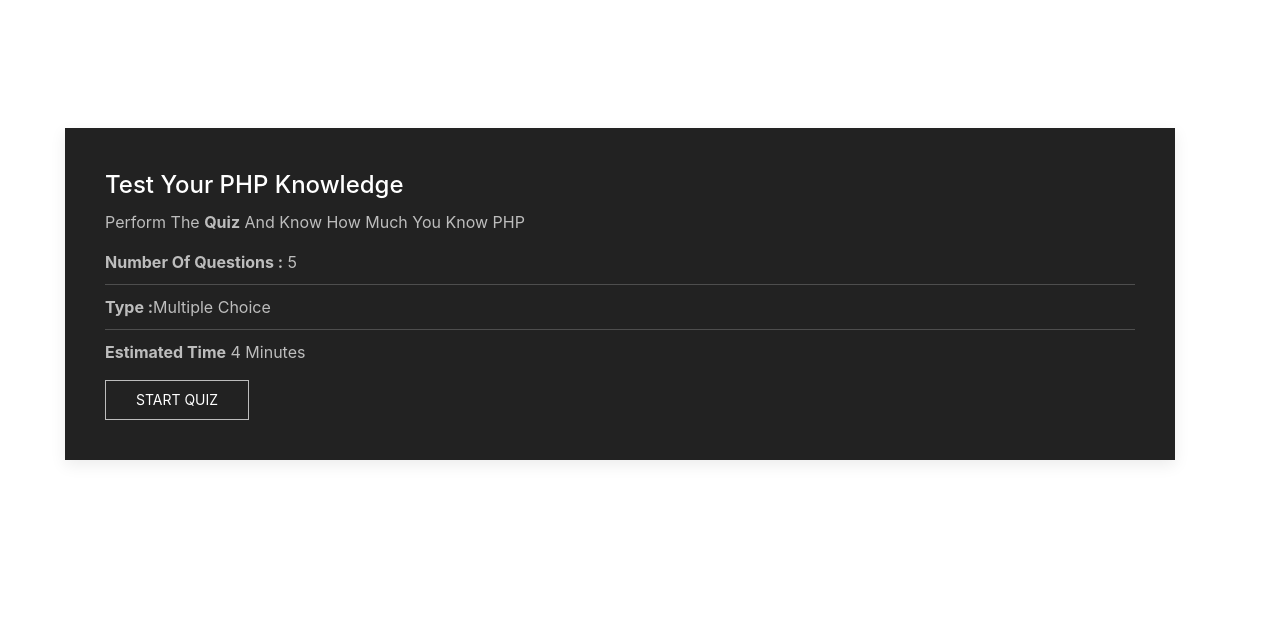
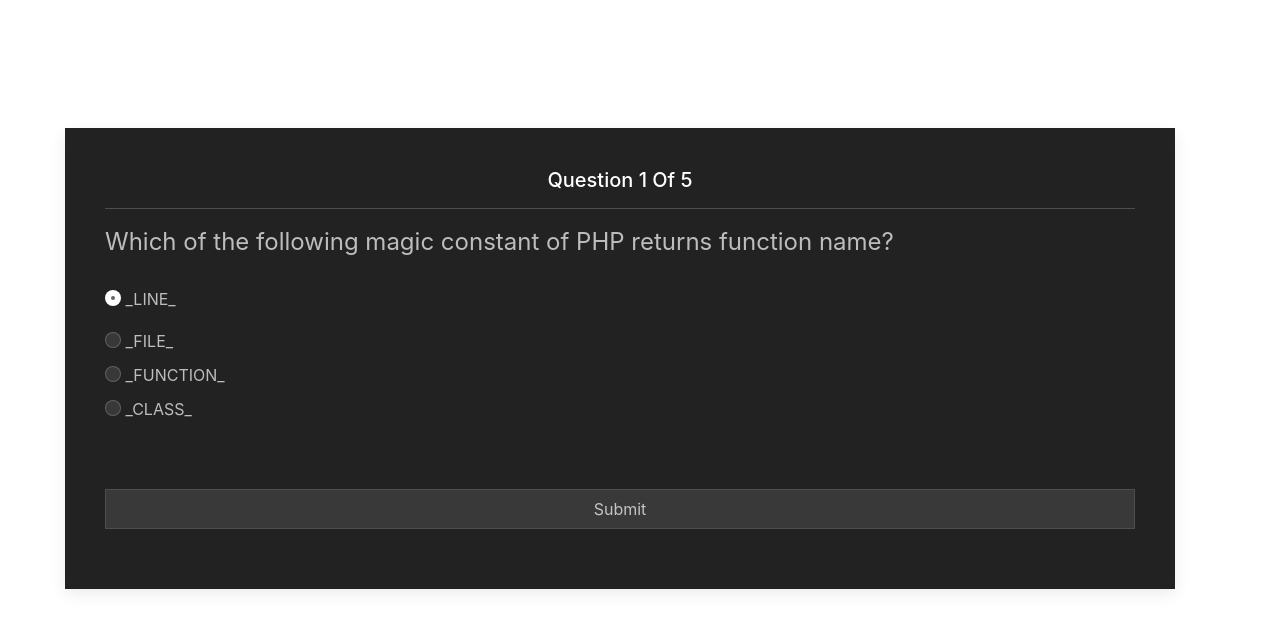
Before and after one commit to arafatomer66/quiz-app-with-core-php, a PHP site: page /question.php in a window 1280 px wide. Shown: the top 630 px of the page. Run offline with PHP 8.4, Linux system fonts and the light colour scheme; some libraries are stand-ins or nearby versions.

Commit message:
Basic sturcture ready

```diff
--- a/question.php
+++ b/question.php
@@ -29,14 +29,42 @@
     <div class="uk-child-width-1-2@s uk-grid-match" uk-grid>
         <div class="container">
             <div class="uk-card uk-card-secondary uk-card-hover uk-card-body">
-                <h2 class="uk-card-title">Test Your PHP Knowledge</h2>
-                <p>Perform The <strong>Quiz</strong> And Know How Much You Know PHP</p>
-                <ul class="uk-list uk-list-divider">
-                    <li><strong>Number Of Questions :</strong> 5</li>
-                    <li><strong>Type :</strong>Multiple Choice</li>
-                    <li><strong>Estimated Time</strong> 4 Minutes</li>
-                </ul>
-                <a class="uk-button uk-button-default" href="question.php">Start Quiz</a>
+                <div style="text-align: center;">
+                    <h5>Question 1 Of 5</h5>
+                </div>
+                <hr>
+                <form method="post" action="process.php">
+                    <fieldset class="uk-fieldset">
+
+                        <legend class="uk-legend">Which of the following magic constant of PHP returns function name?</legend>
+
+                        <div class="uk-margin uk-grid-small uk-child-width-auto uk-grid">
+                            <ul class="uk-list">
+                                <li>
+                                    <label><input class="uk-radio" type="radio" name="choice" checked> _LINE_</label><br>
+                                </li>
+                                <li>
+                                    <label><input class="uk-radio" type="radio" name="choice"> _FILE_</label>
+                                </li>
+                                <li>
+                                    <label><input class="uk-radio" type="radio" name="choice"> _FUNCTION_ </label>
+                                </li>
+                                <li>
+                                    <label><input class="uk-radio" type="radio" name="choice"> _CLASS_</label>
+                                </li>
+                                   <br><br>
+
+                            </ul>
+
+                        </div>
+                        <div class="uk-margin">
+                        <input class="uk-input" type="submit" value="Submit">
+                        </div>
+
+                    </fieldset>
+                </form>
+
+
             </div>
         </div>
     </div>
```
